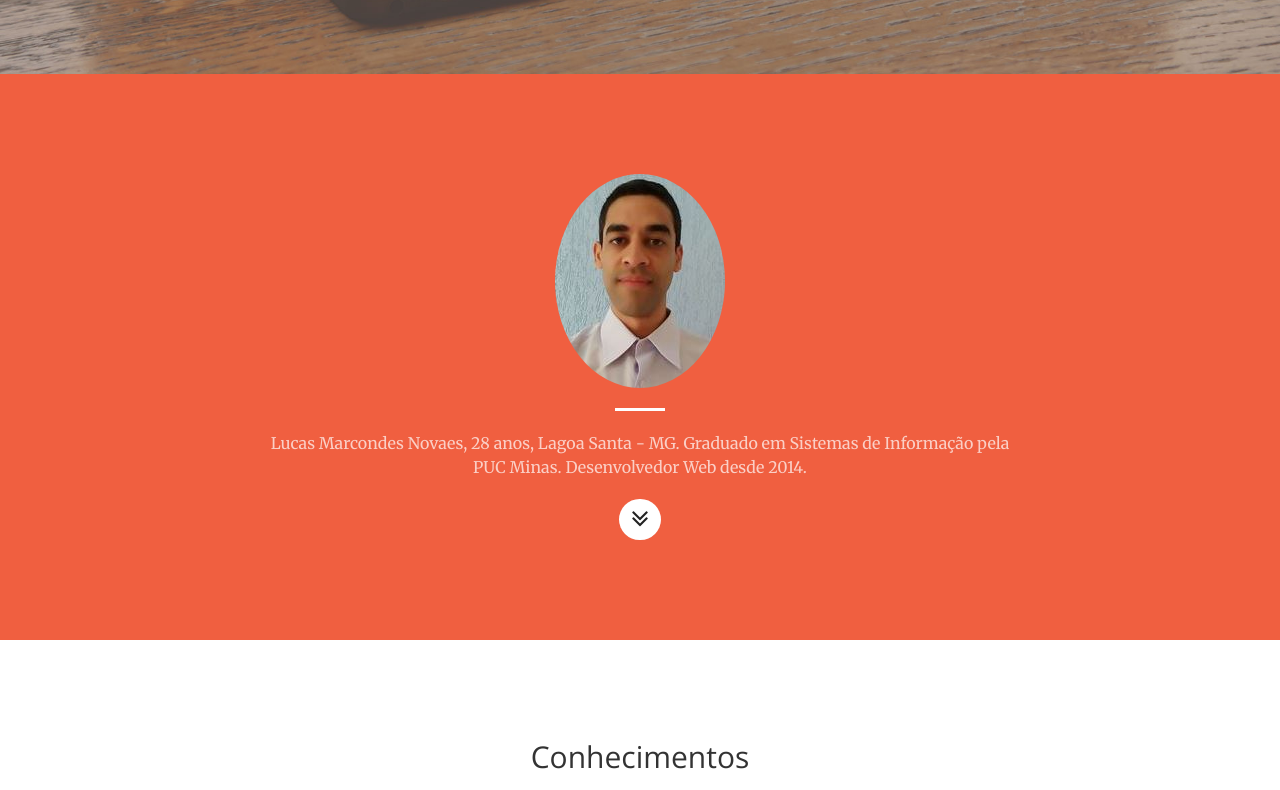
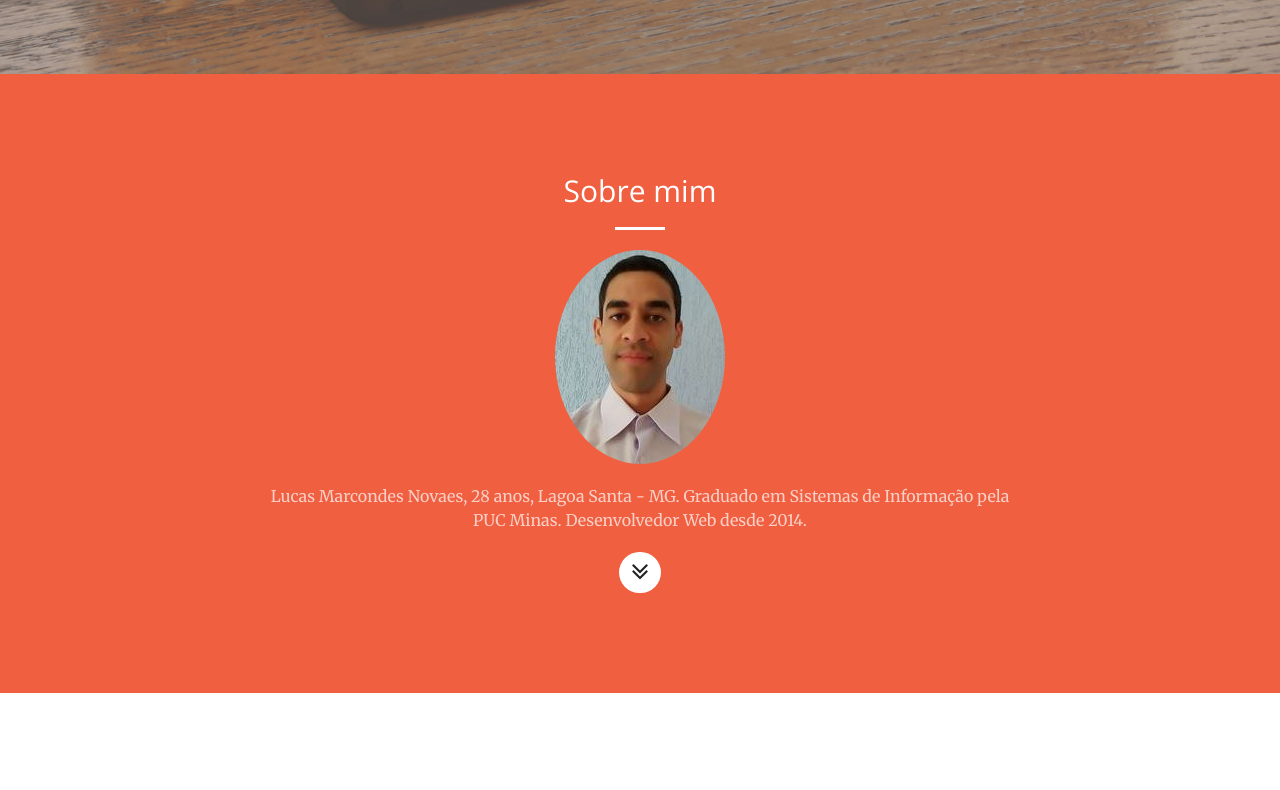
Before and after one commit to LucasNovaes/lucasnovaes.github.io, a website: page index.html in a window 1280 px wide. Shown: the part 726-1516 px from the top of the page. Drawn offline with nearby package versions, Linux system fonts and the light colour scheme.

Commit message:
update index
Insertion of dash in section.

```diff
--- a/index.html
+++ b/index.html
@@ -81,8 +81,13 @@
         <div class="container">
             <div class="row">
                 <div class="col-lg-8 col-lg-offset-2 text-center">
+                    <h2 class="section-heading">Sobre mim</h2>
+                    <hr class="light">
+                    <p></p>
+                </div>
+                <div class="col-lg-8 col-lg-offset-2 text-center">
                     <img src="img/media/lucasmnovaes-foto.jpg" class="img-circle" alt="Cinque Terre">
-                    <hr class="light">
+                    <p></p>
                     <p class="text-faded">Lucas Marcondes Novaes, 28 anos, Lagoa Santa - MG. Graduado em Sistemas de Informação pela PUC Minas.
                     Desenvolvedor Web desde 2014.</p>
                     <a href="#services" class="page-scroll btn btn-default sr-button"><i class="fa fa-2x fa-angle-double-down"></i></a>
```
